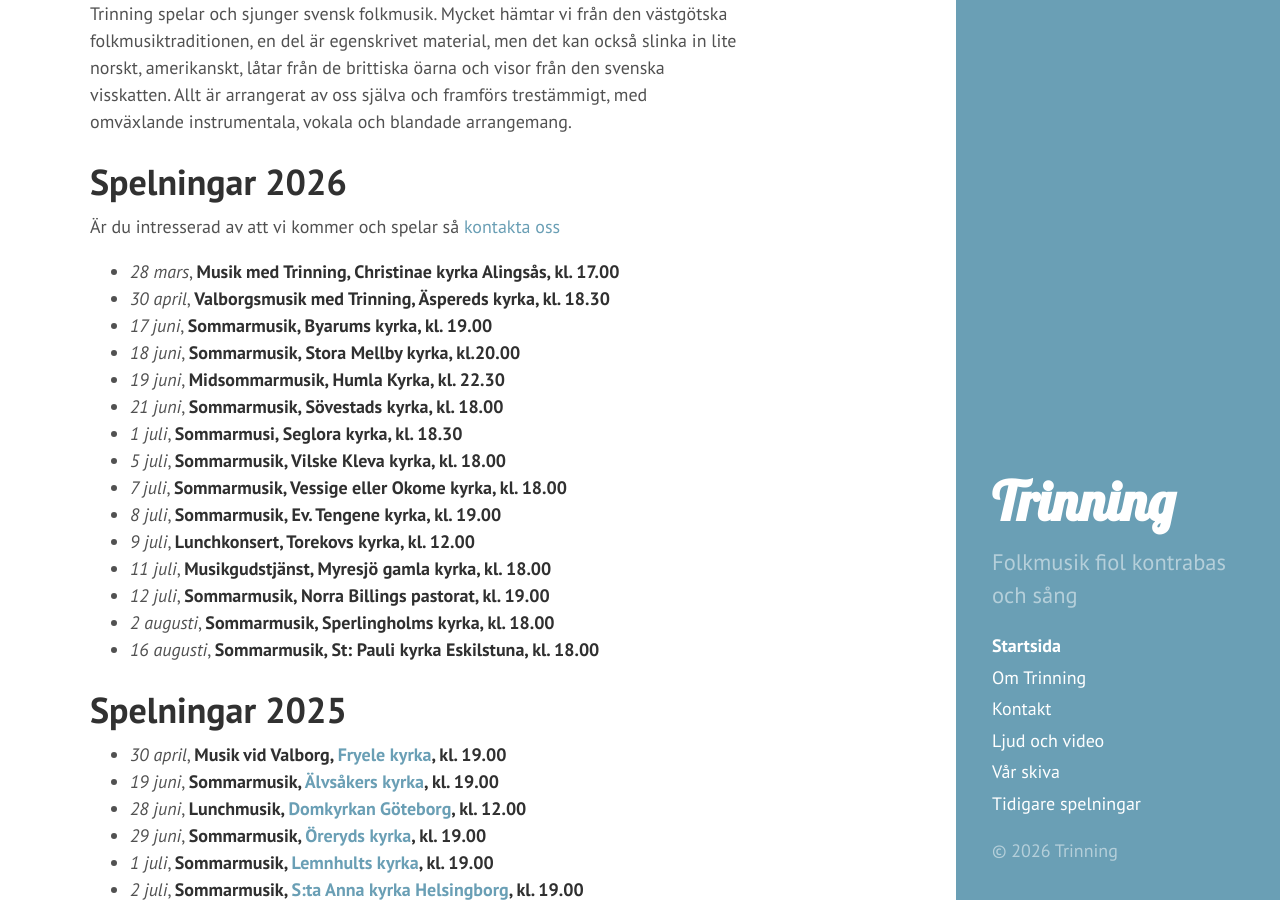
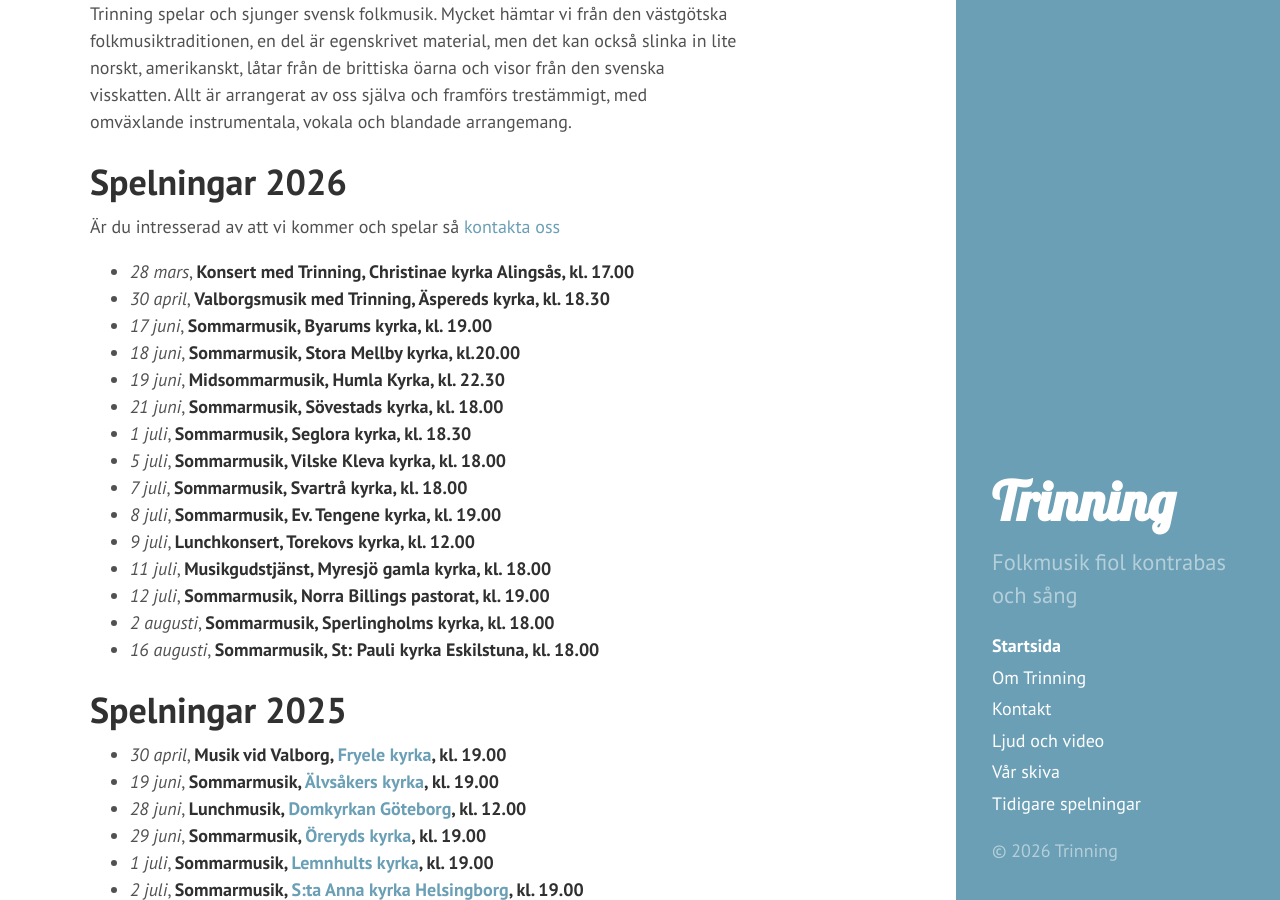
Before and after one commit to trinning/trinning.github.io, a Jekyll site: the page built from index.md, in a window 1280 px wide and 900 px high, scrolled down 602 px. Built offline with Jekyll 4.4.1, drawn with Linux system fonts in a browser that asks for light colours.

Commit message:
uppdaterat spelningar

```diff
--- a/index.md
+++ b/index.md
@@ -13,15 +13,15 @@ in lite norskt, amerikanskt, låtar från de brittiska öarna och visor från de
 
 # Spelningar 2026
 Är du intresserad av att vi kommer och spelar så [kontakta oss]({{ '/kontakt/' | relative_url }})
-* *28 mars*, **Musik med Trinning, Christinae kyrka Alingsås, kl. 17.00**
+* *28 mars*, **Konsert med Trinning, Christinae kyrka Alingsås, kl. 17.00**
 * *30 april*, **Valborgsmusik med Trinning, Äspereds kyrka, kl. 18.30**
 * *17 juni*, **Sommarmusik, Byarums kyrka, kl. 19.00**
 * *18 juni*, **Sommarmusik, Stora Mellby kyrka, kl.20.00**
 * *19 juni*, **Midsommarmusik, Humla Kyrka, kl. 22.30**
 * *21 juni*, **Sommarmusik, Sövestads kyrka, kl. 18.00**
-* *1 juli*, **Sommarmusi, Seglora kyrka, kl. 18.30**
+* *1 juli*, **Sommarmusik, Seglora kyrka, kl. 18.30**
 * *5 juli*, **Sommarmusik, Vilske Kleva kyrka, kl. 18.00**
-* *7 juli*, **Sommarmusik, Vessige eller Okome kyrka, kl. 18.00**
+* *7 juli*, **Sommarmusik, Svartrå kyrka, kl. 18.00**
 * *8 juli*, **Sommarmusik, Ev. Tengene kyrka, kl. 19.00**
 * *9 juli*, **Lunchkonsert, Torekovs kyrka, kl. 12.00**
 * *11 juli*, **Musikgudstjänst, Myresjö gamla kyrka, kl. 18.00**
```
